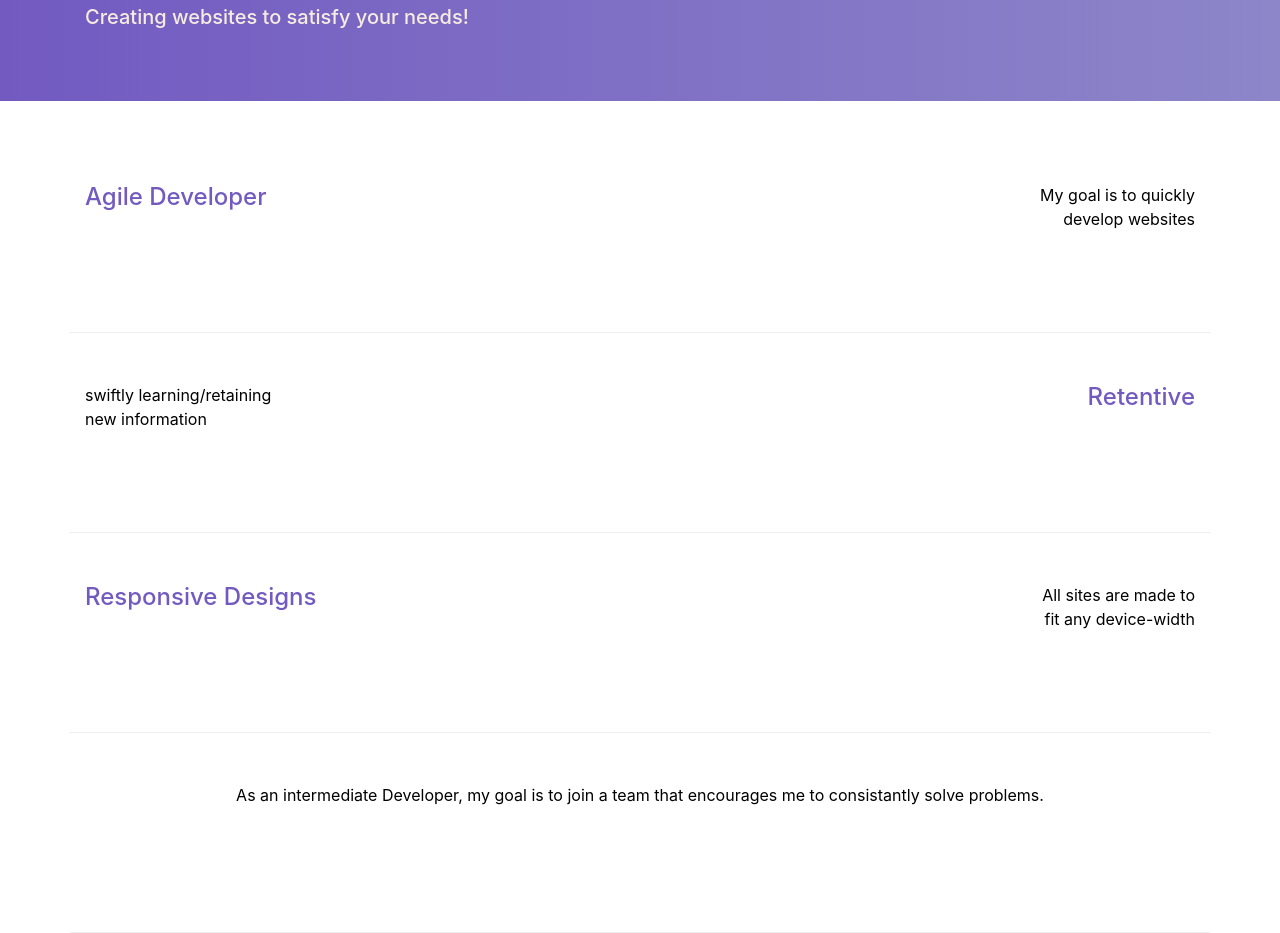
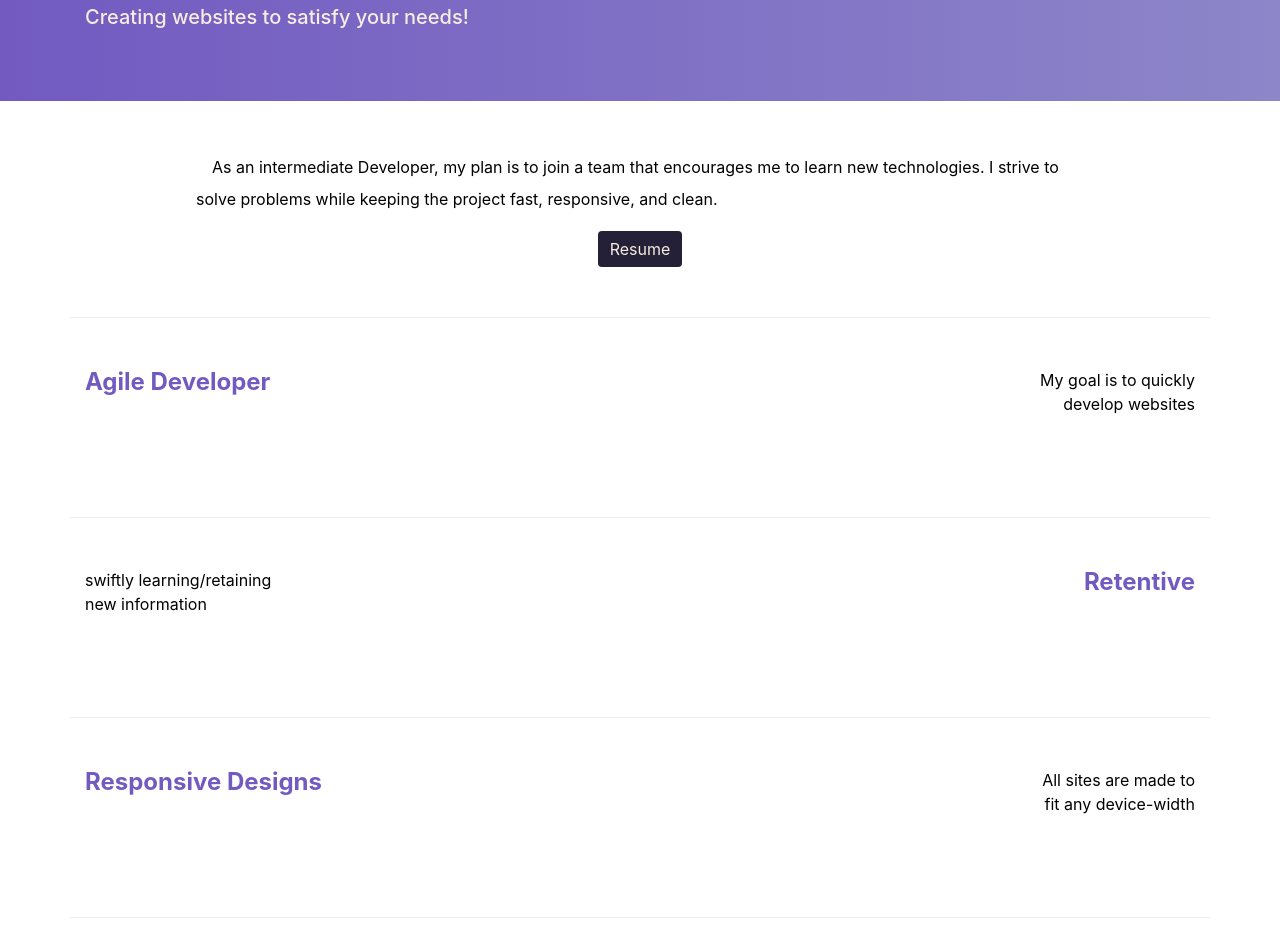
Before and after one commit to Blaine137/BlainesPortfolio, a plain HTML site: page index.html in a window 1280 px wide. Shown: the part 115-1048 px from the top of the page. Drawn offline with nearby package versions, Linux system fonts and the light colour scheme.

Commit message:
finished a section of the portfolio
added resume and more content to the about me section.

```diff
--- a/index.html
+++ b/index.html
@@ -16,7 +16,7 @@
 
     <body>
 
-      <header class="jumbotron jumbotron-fluid">
+      <header class="jumbotron jumbotron-fluid mb-0">
         <div class="container">
           <div class="row">
             <div class="col">
@@ -26,7 +26,15 @@
           </div>
         </div>
       </header>
-
+      <div class="container">
+        <div class="row row-content">
+          <div class="col text-center">
+            <p class="text-left about-me ml-auto mr-auto">As an intermediate Developer, my plan is to join a team that encourages me to learn new technologies.
+               I strive to solve problems while keeping the project fast, responsive, and clean. </p>
+               <a href="/resume/BlaineYoungResume.pdf" class="btn btn-primary resumeBtn text-decoration-none border-0">Resume</a>
+          </div>
+        </div>
+      </div>
       <div class="container">
         <div class="row row-content">
           <div class="col col-sm-4">
@@ -57,13 +65,7 @@
           </div>
         </div>
       </div>
-      <div class="container">
-        <div class="row row-content">
-          <div class="col">
-            <p class="text-center about-me">As an intermediate Developer, my goal is to join a team that encourages me to consistantly solve problems. </p>
-          </div>
-        </div>
-      </div>
+
 
     </body>
 
--- a/styles.css
+++ b/styles.css
@@ -24,6 +24,7 @@ h1, h5{
 
 h4{
     color: var(--accent-color1);
+    font-weight: bold;
 }
 
 p{
@@ -32,6 +33,7 @@ p{
 
 header{
     background-image: linear-gradient(to right, var(--accent-color1), var(--accent-color2));
+    /* margin-bottom: 0 !important; */
 }
 
 .row-content{
@@ -39,3 +41,24 @@ header{
     border-bottom: 1px ridge;
     min-height: 200px;
 }
+
+.about-me{
+    width: 80%; /* on bigger devices width needs to be 50%*/
+    line-height: 2;
+    text-indent: 1rem;
+}
+
+.resumeBtn{
+    background-color: var(--bg-color1);
+    color: var(--font-color1);
+}
+
+.resumeBtn:hover{
+    background-color: var(--accent-color2);
+    transform: scale(1.2);
+}
+
+.resumeBtn:focus{
+    background-color: var(--accent-color2) !important;
+    box-shadow: none !important;
+}
```
Also changed, not shown: 1 other file.
